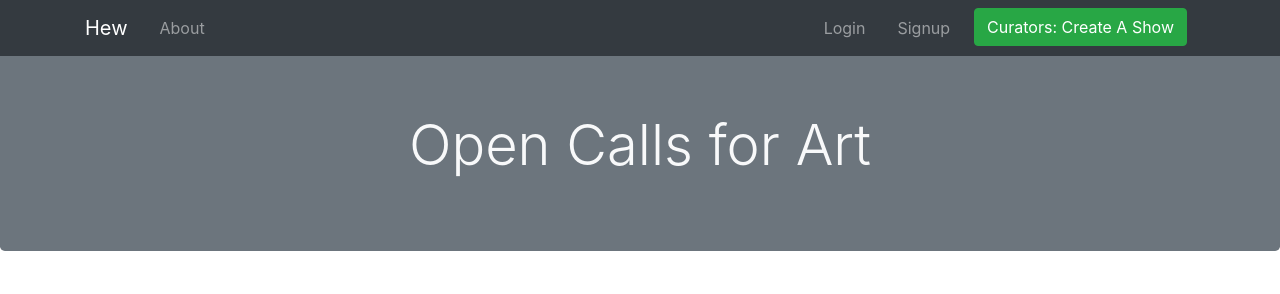
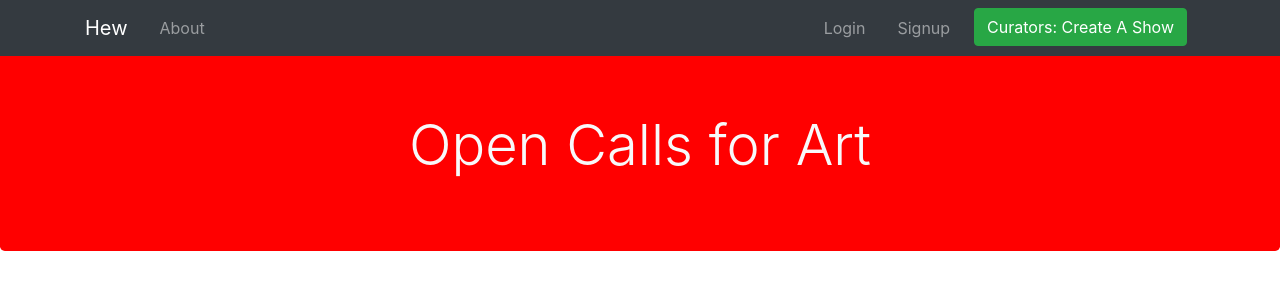
Before and after one commit to cjwast/HEW, a Vue app in the folder front_end/: page / in a window 1280 px wide. Shown: the top 294 px of the page. Built offline with nearby package versions, Linux system fonts and the light colour scheme; no server answers.

Commit message:
added scss sheet for custom styling in the future

```diff
--- a/front_end/package.json
+++ b/front_end/package.json
@@ -24,6 +24,8 @@
     "babel-eslint": "^10.0.1",
     "eslint": "^5.16.0",
     "eslint-plugin-vue": "^5.2.3",
+    "sass": "^1.22.9",
+    "sass-loader": "^7.1.0",
     "vue-template-compiler": "^2.6.10"
   },
   "eslintConfig": {
--- a/front_end/src/main.js
+++ b/front_end/src/main.js
@@ -16,7 +16,10 @@ import showDetails from './views/show-details.vue'
 import jQuery from 'jquery'
 global.jQuery = jQuery
 global.$ = jQuery
+
+
 import 'bootstrap/dist/css/bootstrap.css'
+import './style.scss'
 
 const routes = [{
   path: '/',
--- /dev/null
+++ b/front_end/src/style.scss
@@ -0,0 +1,3 @@
+.jumbotron {
+  background-color: red;
+}
--- a/front_end/src/views/index.vue
+++ b/front_end/src/views/index.vue
@@ -46,7 +46,7 @@
 
     <!-- JUMBOTRON -->
 
-    <div class="jumbotron bg-secondary text-light text-center mt-5">
+    <div class="jumbotron text-light text-center mt-5">
       <h1 class="display-4">Open Calls for Art</h1>
     </div>
 
```
Also changed, not shown: 1 other file (tests, documents, lock files or other folders).
